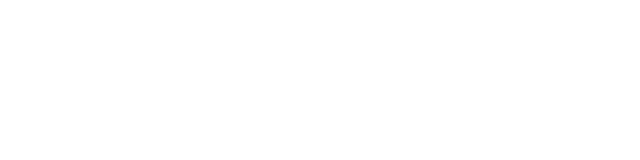
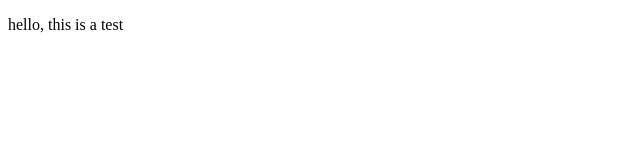
Before and after one commit to Jaecobd1/catfish, a Next.js app: page / in a window 1280 px wide. Shown: the top 160 px of the page, without its empty margins (0-640 px from the left). Built offline with nearby package versions, Linux system fonts and the light colour scheme.

Commit message:
test commit

```diff
--- a/src/pages/index.js
+++ b/src/pages/index.js
@@ -15,7 +15,9 @@
         <meta name="viewport" content="width=device-width, initial-scale=1" />
         <link rel="icon" href="/favicon.ico" />
       </Head>
-      <main></main>
+      <main>
+        <p>hello, this is a test</p>
+      </main>
     </>
   );
 }
```
